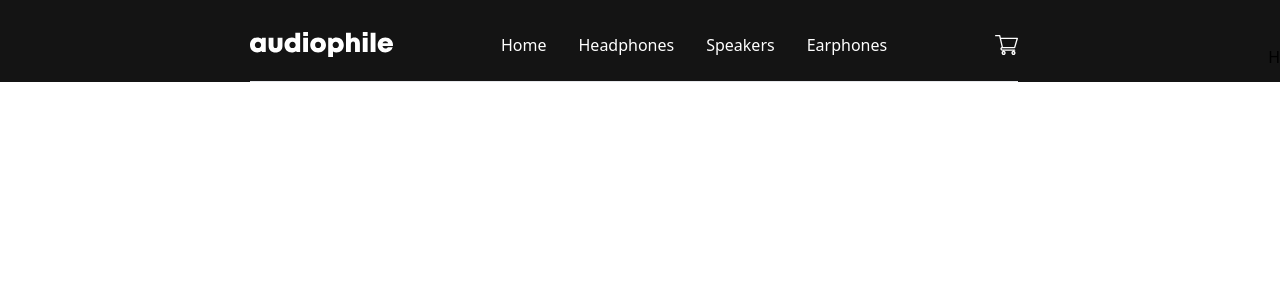
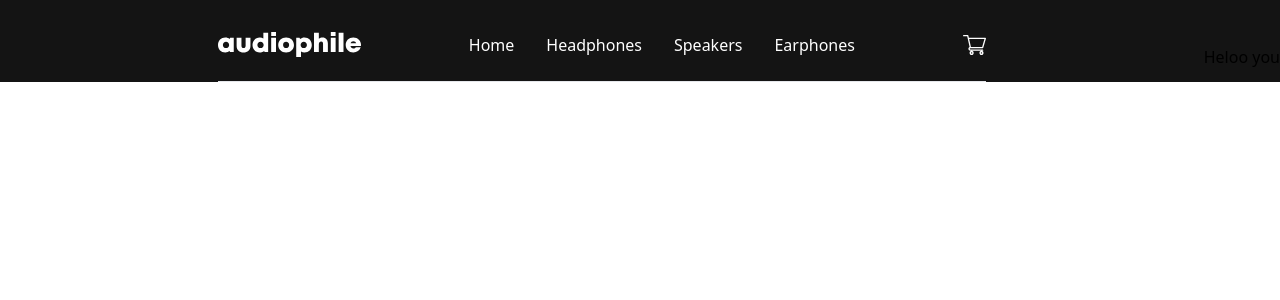
Before and after one commit to ArlindPestisha/ecom, a React (Vite) app: page /headphones in a window 1280 px wide. Shown: the top 300 px of the page. Built offline with nearby package versions, Linux system fonts and the light colour scheme.

Commit message:
Fix responsiveness

```diff
--- a/src/components/Hero.jsx
+++ b/src/components/Hero.jsx
@@ -3,7 +3,7 @@ import Button from "./Button";
 
 const Hero = () => {
   return (
-    <div className="flex items-center flex-col-reverse md:flex-row px-6 mx-auto mt-10 space-y-0 md:space-y-0">
+    <div className="flex items-center flex-col-reverse md:flex-row px-6 mx-auto mt-10 space-y-0 md:space-y-0 sm:content-center">
       <div className=" text-white w-[400px] h-[350px] pt">
         <h2 className=" font-normal text-sm text-white opacity-50 tracking-[10px] leading-5">
           NEW PRODUCT
--- a/src/components/NavBar.jsx
+++ b/src/components/NavBar.jsx
@@ -1,4 +1,5 @@
 import React from "react";
+import { Link } from "react-router-dom";
 
 export const NavBar = () => {
   return (
@@ -10,10 +11,18 @@ export const NavBar = () => {
         </div>
 
         <ul className="pt-4 hidden space-x-8 text-base text-white md:flex md:justify-between md:pt-0">
-          <li>Home</li>
-          <li>Headphones</li>
-          <li>Speakers</li>
-          <li>Earphones</li>
+          <li>
+            <Link to="/">Home</Link>
+          </li>
+          <li>
+            <Link to="/headphones">Headphones</Link>
+          </li>
+          <li>
+            <Link to="/speakers">Speakers</Link>
+          </li>
+          <li>
+            <Link to="/earphones">Earphones</Link>
+          </li>
         </ul>
         <div className="sm:block sh">
           {" "}
--- a/src/pages/Headphones.jsx
+++ b/src/pages/Headphones.jsx
@@ -1,7 +1,7 @@
 import React from "react";
 
 const Headphones = () => {
-  return <div>H</div>;
+  return <div>Heloo you</div>;
 };
 
 export default Headphones;
```
